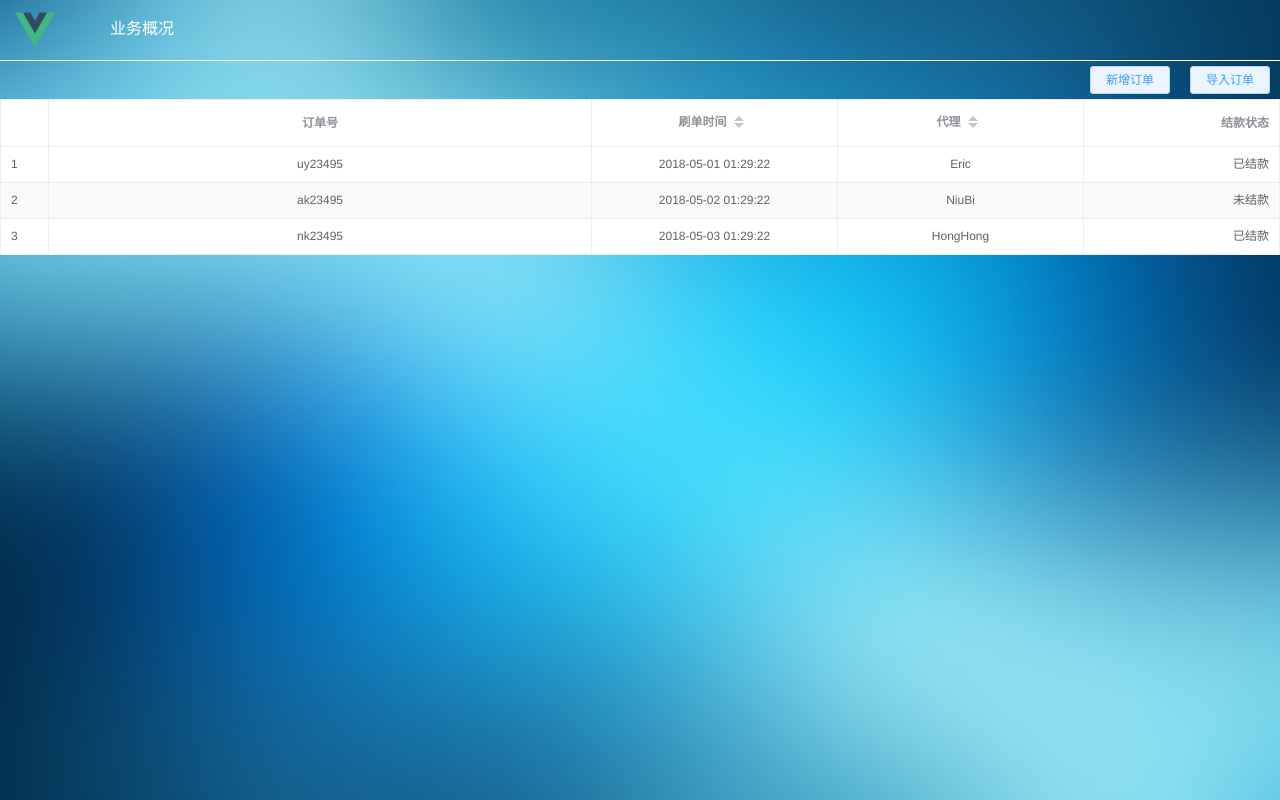
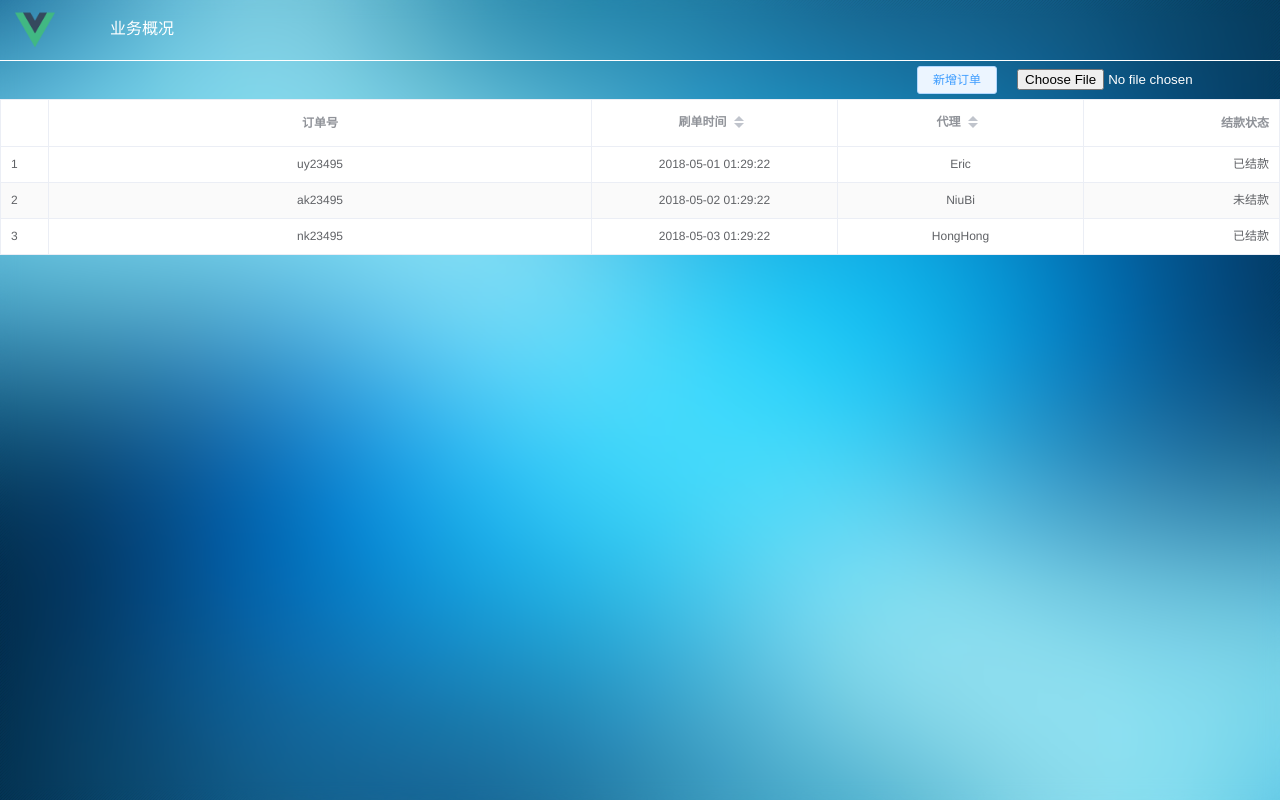
Before and after one commit to githubflower/hm, a Vue app: page /#/po in a window 1280 px wide. Built offline with nearby package versions, Linux system fonts and the light colour scheme.

Commit message:
导入功能完善

```diff
--- a/package.json
+++ b/package.json
@@ -31,7 +31,7 @@
     "chalk": "^2.0.1",
     "copy-webpack-plugin": "^4.0.1",
     "css-loader": "^0.28.0",
-    "element-ui": "^2.3.6",
+    "element-ui": "^2.3.7",
     "eslint": "^4.15.0",
     "eslint-config-standard": "^10.2.1",
     "eslint-friendly-formatter": "^3.0.0",
--- a/src/pages/BusinessOrder.vue
+++ b/src/pages/BusinessOrder.vue
@@ -67,8 +67,8 @@
 </template>
 <script>
 import Util from '../util.js'
+import XLSX from 'xlsx';
 import BusinessFormBox from './BusinessFormBox.vue'
-import XLSX from 'xlsx';
 /**
  * [generateFilters 生成最近7天的过滤日期]
  * @return {[type]} [description] 如[{text: '2016-05-01', value: '2016-05-01'}]
--- a/src/pages/ProxyOrder.vue
+++ b/src/pages/ProxyOrder.vue
@@ -5,9 +5,11 @@
                 <el-button @click="" type="primary" size="mini" plain>新增订单</el-button>
             </li>
             <li>
-                <el-button @click="" type="primary" size="mini" plain>导入订单</el-button>
+                <!-- <el-button @click="importExcel" type="primary" size="mini" plain>导入订单</el-button> -->
+                <input type="file"   @change="importExcel" />
             </li>
         </ul>
+        <div id="demo"></div>
 
         <el-table
     	    :data="tableData"
@@ -29,6 +31,38 @@
 	</div>
 </template>
 <script>
+    import Util from '../util.js'
+    import XLSX from 'xlsx';
+    var rABS = false; //是否将文件读取为二进制字符串
+    function fixdata(data) {
+        var o = "", l = 0, w = 10240;
+        for (; l < data.byteLength / w; ++l) o += String.fromCharCode.apply(null, new Uint8Array(data.slice(l * w, l * w + w)));
+        o += String.fromCharCode.apply(null, new Uint8Array(data.slice(l * w)));
+        return o;
+    }
+
+/*    function importf(obj) {//导入
+        if (!obj.files) { return; }
+        var f = obj.files[0];
+        {
+            var reader = new FileReader();
+            var name = f.name;
+            reader.onload = function (e) {
+                var data = e.target.result;
+                var wb;
+                if (rABS) {
+                    wb = XLSX.read(data, { type: 'binary' });
+                } else {
+                    var arr = fixdata(data);
+                    wb = XLSX.read(btoa(arr), { type: 'base64' });
+                }
+                document.getElementById("demo").innerHTML = JSON.stringify(XLSX.utils.sheet_to_json(wb.Sheets[wb.SheetNames[0]]));
+            };
+            if (rABS) reader.readAsBinaryString(f);
+            else reader.readAsArrayBuffer(f);
+        }
+    }
+*/
 	export default{
 		name: 'ProxyOrder',
 		data(){
@@ -53,6 +87,37 @@
 					payment_state: '已结款'
 				}]
 			}
+		},
+		methods: {
+            importExcel(obj) {
+                obj = obj.target;
+                if (!obj.files) {
+                    return;
+                }
+                var f = obj.files[0];
+
+                var reader = new FileReader();
+                var name = f.name;
+                reader.onload = function(e) {
+                    var data = e.target.result;
+                    var wb;
+                    if (rABS) {
+                        wb = XLSX.read(data, {
+                            type: 'binary'
+                        });
+                    } else {
+                        var arr = fixdata(data);
+                        wb = XLSX.read(btoa(arr), {
+                            type: 'base64'
+                        });
+                    }
+                    var json_str = JSON.stringify(XLSX.utils.sheet_to_json(wb.Sheets[wb.SheetNames[0]]));
+                    debugger;
+                    document.getElementById("demo").innerHTML = JSON.stringify(XLSX.utils.sheet_to_json(wb.Sheets[wb.SheetNames[0]]));
+                };
+                if (rABS) reader.readAsBinaryString(f);
+                else reader.readAsArrayBuffer(f);
+            }
 		}
 	}
 </script>
```
